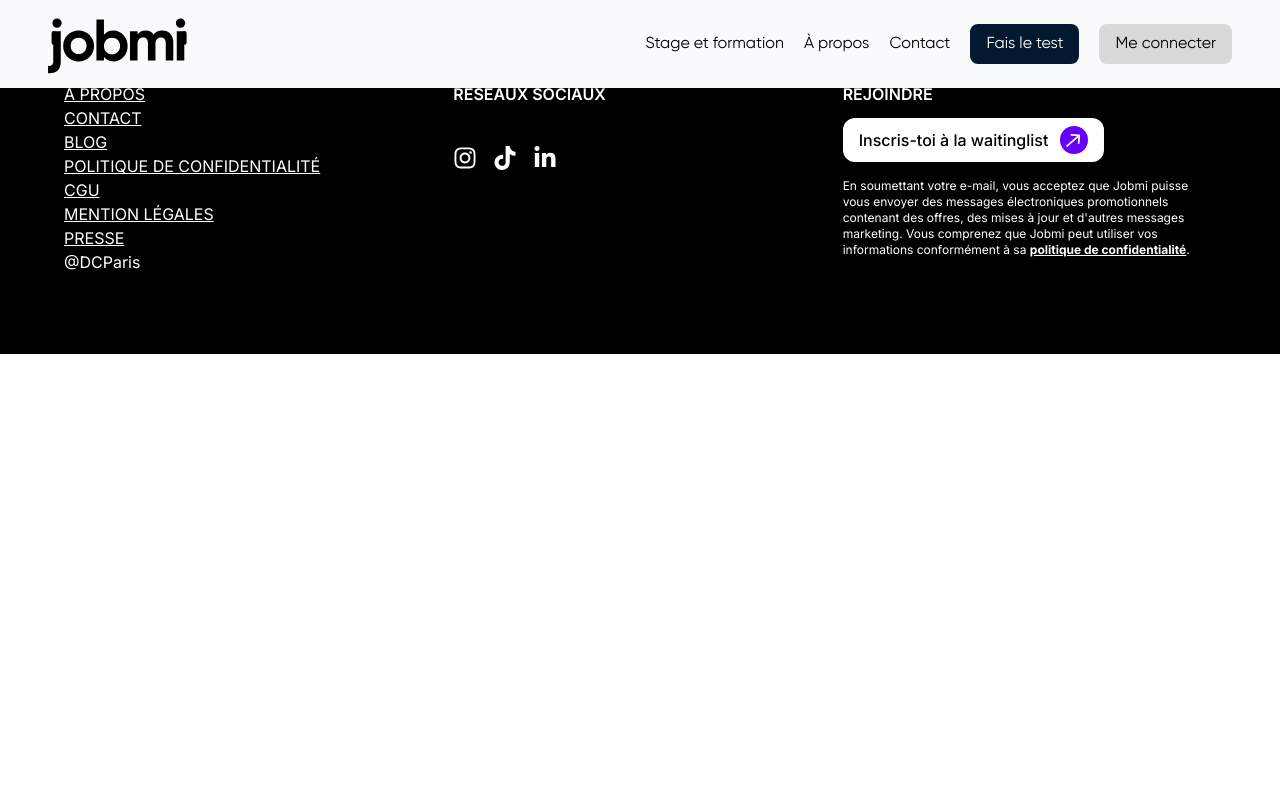
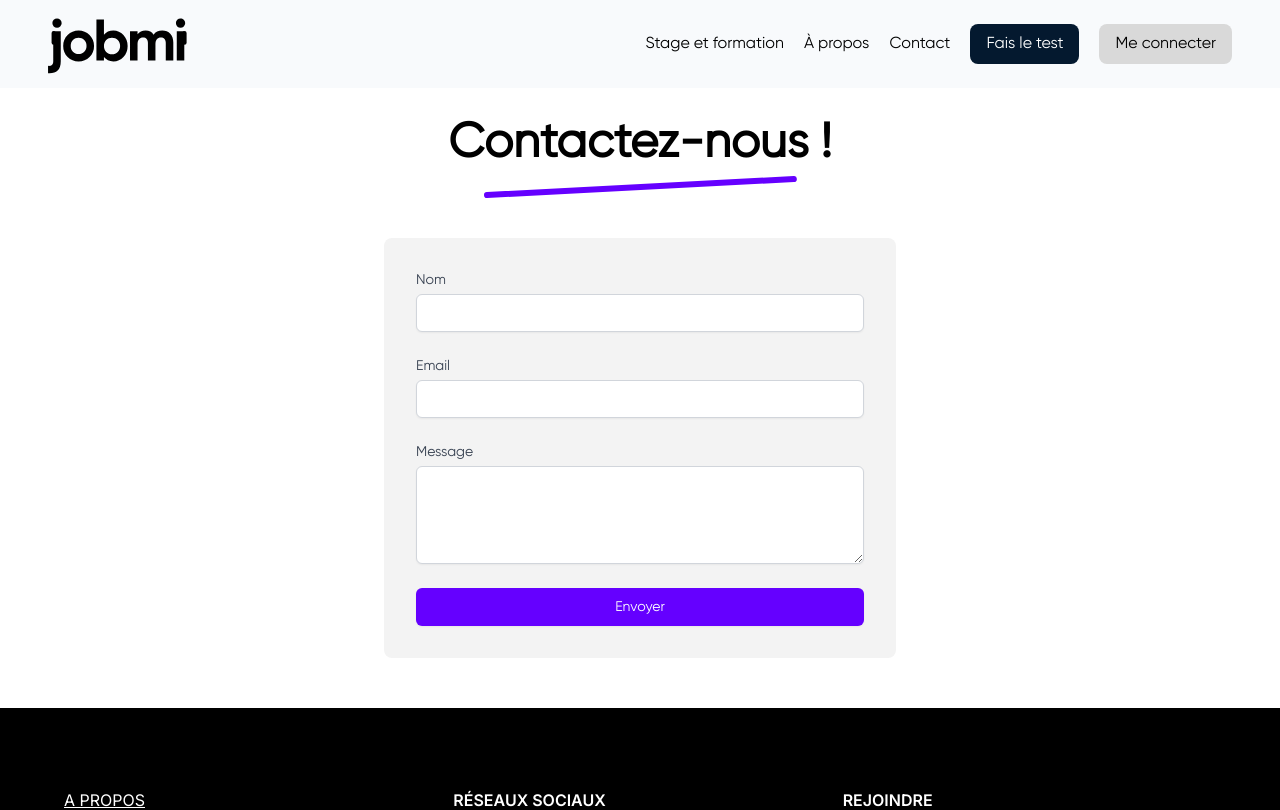
Before and after one commit to EmmaRinaldo/Jobmi-MVP, a Next.js app in the folder jobmi/: page /contact in a window 1280 px wide. Shown: the top 810 px of the page. Built offline with nearby package versions, Linux system fonts and the light colour scheme; no server answers.

Commit message:
lets go !!

```diff
--- /dev/null
+++ b/jobmi/app/api/sendEmails.js
@@ -0,0 +1,33 @@
+// pages/api/sendEmail.js
+import nodemailer from 'nodemailer';
+
+export default async (req, res) => {
+  if (req.method === 'POST') {
+    const { name, email, message } = req.body;
+
+    const transporter = nodemailer.createTransport({
+      service: 'gmail',
+      auth: {
+        user: 'your-email@gmail.com', // Remplacez par votre e-mail
+        pass: 'your-email-password', // Remplacez par votre mot de passe d'application
+      },
+    });
+
+    const mailOptions = {
+      from: email,
+      to: 'contact@jobmi.fr',
+      subject: `New message from ${name}`,
+      text: message,
+    };
+
+    try {
+      await transporter.sendMail(mailOptions);
+      res.status(200).json({ message: 'Email sent successfully!' });
+    } catch (error) {
+      console.error('Error sending email:', error);
+      res.status(500).json({ message: 'Error sending email' });
+    }
+  } else {
+    res.status(405).json({ message: 'Method not allowed' });
+  }
+};
--- a/jobmi/app/contact/page.tsx
+++ b/jobmi/app/contact/page.tsx
@@ -1,6 +1,103 @@
+"use client";
+import { useState, ChangeEvent, FormEvent } from 'react';
+import axios from 'axios';
+
 export default function Contact() {
-    return (
-      <div>
+  const [formData, setFormData] = useState({
+    name: '',
+    email: '',
+    message: '',
+  });
+
+  const [responseMessage, setResponseMessage] = useState('');
+
+  const handleChange = (e: ChangeEvent<HTMLInputElement | HTMLTextAreaElement>) => {
+    const { name, value } = e.target;
+    setFormData({
+      ...formData,
+      [name]: value,
+    });
+  };
+
+  const handleSubmit = async (e: FormEvent) => {
+    e.preventDefault();
+    try {
+      const response = await axios.post('/api/sendEmail', formData);
+      setResponseMessage(response.data.message);
+    } catch (error) {
+      setResponseMessage('Error sending message');
+    }
+  };
+
+  return (
+    <div className="mt-[120px] mb-[50px] font-sans">
+      <div className="my-10 mx-auto max-w-[700px] text-center">
+        <h1 className="font-sans text-5xl font-bold">
+          Contactez-nous !
+        </h1>
+        <img src="/media/home-temoignage-soulignage-titre.svg" alt="Trait soulignant le titre de l'article" className="mx-auto mt-2" />
       </div>
-    );
-  }
+
+      <div className="max-w-lg mx-auto bg-[#F3F3F3] p-8 rounded-lg">
+        <form onSubmit={handleSubmit} className="space-y-6">
+          <div>
+            <label htmlFor="name" className="block text-sm font-medium text-gray-700">
+              Nom
+            </label>
+            <input
+              type="text"
+              name="name"
+              id="name"
+              required
+              className="mt-1 block w-full px-3 py-2 border border-gray-300 rounded-md shadow-sm focus:outline-none focus:ring-indigo-500 focus:border-indigo-500 sm:text-sm"
+              onChange={handleChange}
+            />
+          </div>
+
+          <div>
+            <label htmlFor="email" className="block text-sm font-medium text-gray-700">
+              Email
+            </label>
+            <input
+              type="email"
+              name="email"
+              id="email"
+              required
+              className="mt-1 block w-full px-3 py-2 border border-gray-300 rounded-md shadow-sm focus:outline-none focus:ring-indigo-500 focus:border-indigo-500 sm:text-sm"
+              onChange={handleChange}
+            />
+          </div>
+
+          <div>
+            <label htmlFor="message" className="block text-sm font-medium text-gray-700">
+              Message
+            </label>
+            <textarea
+              name="message"
+              id="message"
+              required
+              rows={4}
+              className="mt-1 block w-full px-3 py-2 border border-gray-300 rounded-md shadow-sm focus:outline-none focus:ring-indigo-500 focus:border-indigo-500 sm:text-sm"
+              onChange={handleChange}
+            />
+          </div>
+
+          <div>
+            <button
+              type="submit"
+              className="w-full flex justify-center py-2 px-4 border border-transparent rounded-md shadow-sm text-sm font-medium text-white bg-violet hover:bg-indigo-700 focus:outline-none focus:ring-2 focus:ring-offset-2 focus:ring-indigo-500"
+            >
+              Envoyer
+            </button>
+          </div>
+        </form>
+
+        {responseMessage && (
+          <div className="mt-6 text-center text-sm text-gray-500">
+            {responseMessage}
+          </div>
+        )}
+      </div>
+    </div>
+  );
+}
--- a/jobmi/package.json
+++ b/jobmi/package.json
@@ -14,6 +14,7 @@
     "axios": "^1.7.2",
     "next": "^14.2.4",
     "next-auth": "^4.24.7",
+    "nodemailer": "^6.9.14",
     "react": "^18.3.1",
     "react-countup": "^6.5.3",
     "react-device-detect": "^2.2.3",
```
Also changed, not shown: 1 other file (tests, documents, lock files or other folders).
